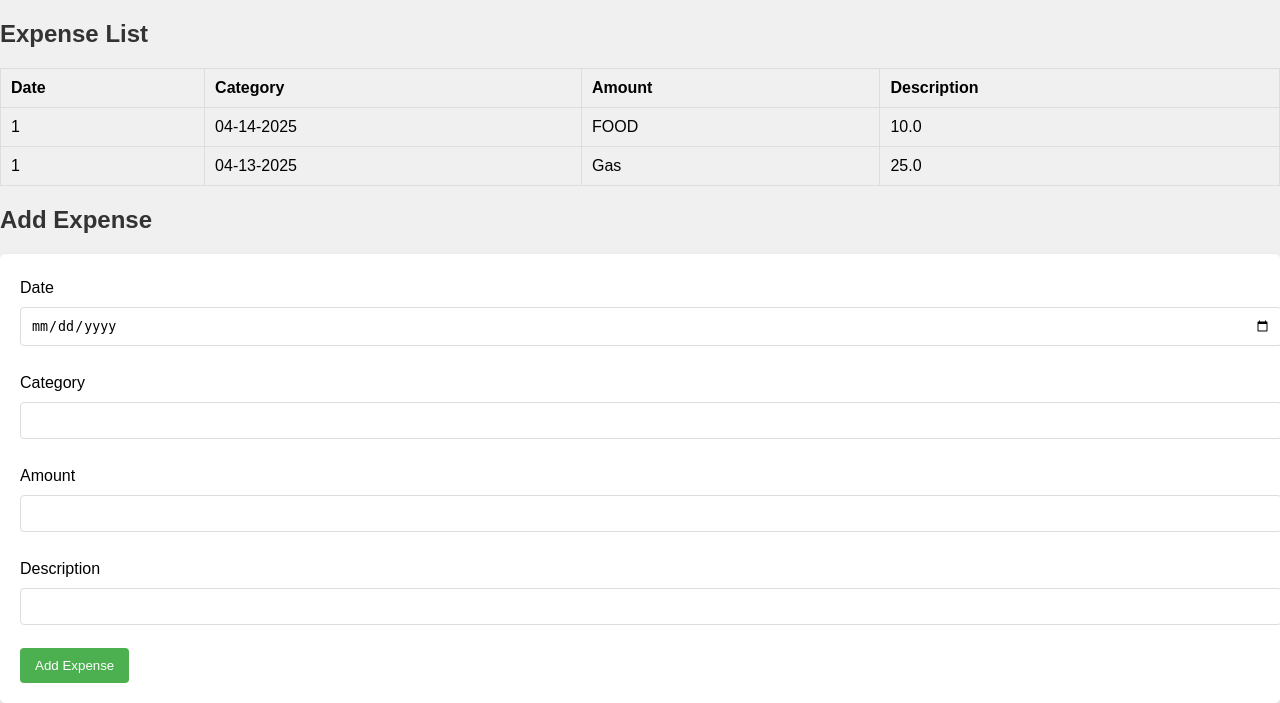
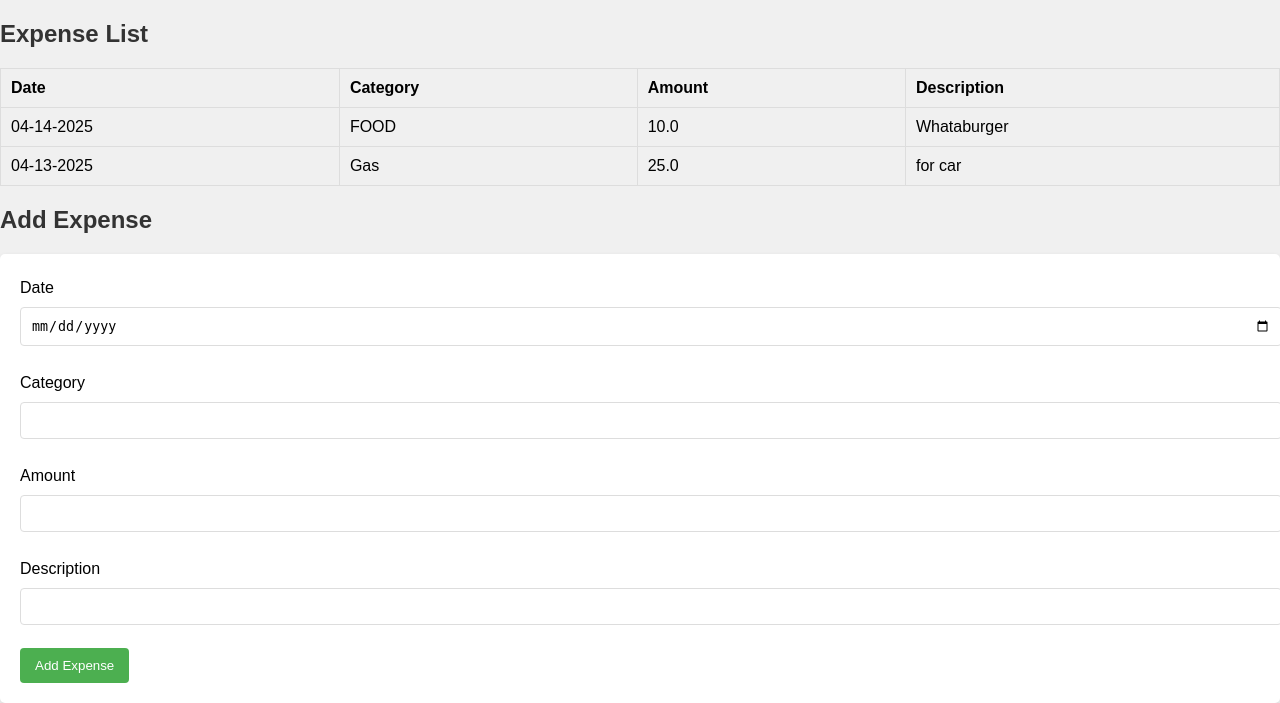
Before and after one commit to DeweyDripp/3331-Final, a Flask app: page /dashboard in a window 1280 px wide. Shown: the part 118-821 px from the top of the page. Run offline with Flask 3, Linux system fonts and the light colour scheme; a user stored in the database is signed in; data comes from the database, SQL or seed files in the repository; both versions use the stored data as it was after the commit.

Commit message:
stage 5 changes

```diff
--- a/app.py
+++ b/app.py
@@ -4,7 +4,7 @@ from werkzeug.security import generate_password_hash, check_password_hash
 from datetime import datetime
 
 app = Flask(__name__)
-app.secret_key = 'your_secret_key_here'  # Ensure you have a secret key for session management
+app.secret_key = 'temp_secret_key_for_ryan'  # Ensure you have a secret key for session management
 
 # Database initialization function
 def init_db():
@@ -27,41 +27,34 @@ def init_db():
 # Initialize the database
 init_db()
 
-# Route for the home page (dashboard)
 @app.route('/')
 def index():
     if 'user_id' not in session:
         return redirect(url_for('login'))  # Redirect to login if not logged in
-    return render_template('index.html')
+    return redirect(url_for('dashboard'))
 
-# Route for login
 @app.route('/login', methods=['GET', 'POST'])
 def login():
     if request.method == 'POST':
         username = request.form['username']
         password = request.form['password']
-
-        # Check if the user exists in the database
         with sqlite3.connect('db/expenses.db') as conn:
             cursor = conn.cursor()
             cursor.execute('SELECT * FROM users WHERE username = ?', (username,))
             user = cursor.fetchone()
-
-            if user and check_password_hash(user[2], password):  # Check hashed password
-                session['user_id'] = user[0]  # Store user_id in session
-                return redirect(url_for('dashboard'))  # Redirect to the dashboard
+            if user and check_password_hash(user[2], password):
+                session['user_id'] = user[0]
+                return redirect(url_for('dashboard'))
             else:
-                flash('Invalid credentials', 'error')  # Show error message
+                flash('Invalid credentials', 'error')
     return render_template('login.html')
 
-# Route for the registration page
 @app.route('/register', methods=['GET', 'POST'])
 def register():
     if request.method == 'POST':
         username = request.form['username']
         password = request.form['password']
         hashed_password = generate_password_hash(password)
-
         with sqlite3.connect('db/expenses.db') as conn:
             cursor = conn.cursor()
             try:
@@ -74,13 +67,11 @@ def register():
                 flash('Username already exists.', 'error')
     return render_template('register.html')
 
-# Route for the user dashboard
 @app.route('/dashboard')
 def dashboard():
     if 'user_id' not in session:
-        return redirect(url_for('login'))  # Redirect to login if not logged in
+        return redirect(url_for('login'))
 
-    # Fetch the username and expenses from the database
     with sqlite3.connect('db/expenses.db') as conn:
         cursor = conn.cursor()
         cursor.execute('SELECT username FROM users WHERE id = ?', (session['user_id'],))
@@ -90,24 +81,20 @@ def dashboard():
         cursor.execute('SELECT * FROM expenses WHERE user_id = ?', (session['user_id'],))
         expenses = cursor.fetchall()
 
-        # Format the date in MM-DD-YYYY format
         for i, expense in enumerate(expenses):
-            date_str = expense[2]  # Date is the 3rd column (index 2)
+            date_str = expense[2]
             try:
-                # Try parsing the date and reformat it
-                date_obj = datetime.strptime(date_str, '%Y-%m-%d')  # Adjust format if needed
+                date_obj = datetime.strptime(date_str, '%Y-%m-%d')
                 expenses[i] = expense[:2] + (date_obj.strftime('%m-%d-%Y'),) + expense[3:]
             except ValueError:
-                # If the date format is incorrect, leave it unchanged
                 continue
 
     return render_template('dashboard.html', username=username, expenses=expenses)
 
-# Route for adding an expense
 @app.route('/add_expense', methods=['GET', 'POST'])
 def add_expense():
     if 'user_id' not in session:
-        return redirect(url_for('login'))  # Redirect to login if not logged in
+        return redirect(url_for('login'))
 
     if request.method == 'POST':
         date = request.form['date']
@@ -122,15 +109,26 @@ def add_expense():
                            (session['user_id'], date, category, amount, description))
             conn.commit()
 
-        return redirect(url_for('dashboard'))  # Redirect to the dashboard after adding the expense
+        return redirect(url_for('dashboard'))
 
-    return render_template('index.html')
+    return redirect(url_for('dashboard'))
 
-# Route for logging out
+@app.route('/delete_expense/<int:expense_id>', methods=['POST'])
+def delete_expense(expense_id):
+    if 'user_id' not in session:
+        return redirect(url_for('login'))
+
+    with sqlite3.connect('db/expenses.db') as conn:
+        cursor = conn.cursor()
+        cursor.execute('DELETE FROM expenses WHERE id = ? AND user_id = ?', (expense_id, session['user_id']))
+        conn.commit()
+
+    return redirect(url_for('dashboard'))
+
 @app.route('/logout')
 def logout():
-    session.pop('user_id', None)  # Remove user_id from session to log out
-    return redirect(url_for('login'))  # Redirect to the login page
+    session.pop('user_id', None)
+    return redirect(url_for('login'))
 
 if __name__ == '__main__':
     app.run(debug=True)
--- a/templates/dashboard.html
+++ b/templates/dashboard.html
@@ -25,10 +25,10 @@
         <tbody>
             {% for expense in expenses %}
             <tr>
-                <td>{{ expense[1] }}</td>  <!-- Date (index 2) -->
-                <td>{{ expense[2] }}</td>  <!-- Category (index 3) -->
-                <td>{{ expense[3] }}</td>  <!-- Amount (index 4) -->
-                <td>{{ expense[4] }}</td>  <!-- Description (index 5) -->
+                <td>{{ expense[2] }}</td>  <!-- Date (index 2) -->
+                <td>{{ expense[3] }}</td>  <!-- Category (index 3) -->
+                <td>{{ expense[4] }}</td>  <!-- Amount (index 4) -->
+                <td>{{ expense[5] }}</td>  <!-- Description (index 5) -->
             </tr>
             {% endfor %}
         </tbody>
```
Also changed, not shown: db/expenses.db, 2 other files.
